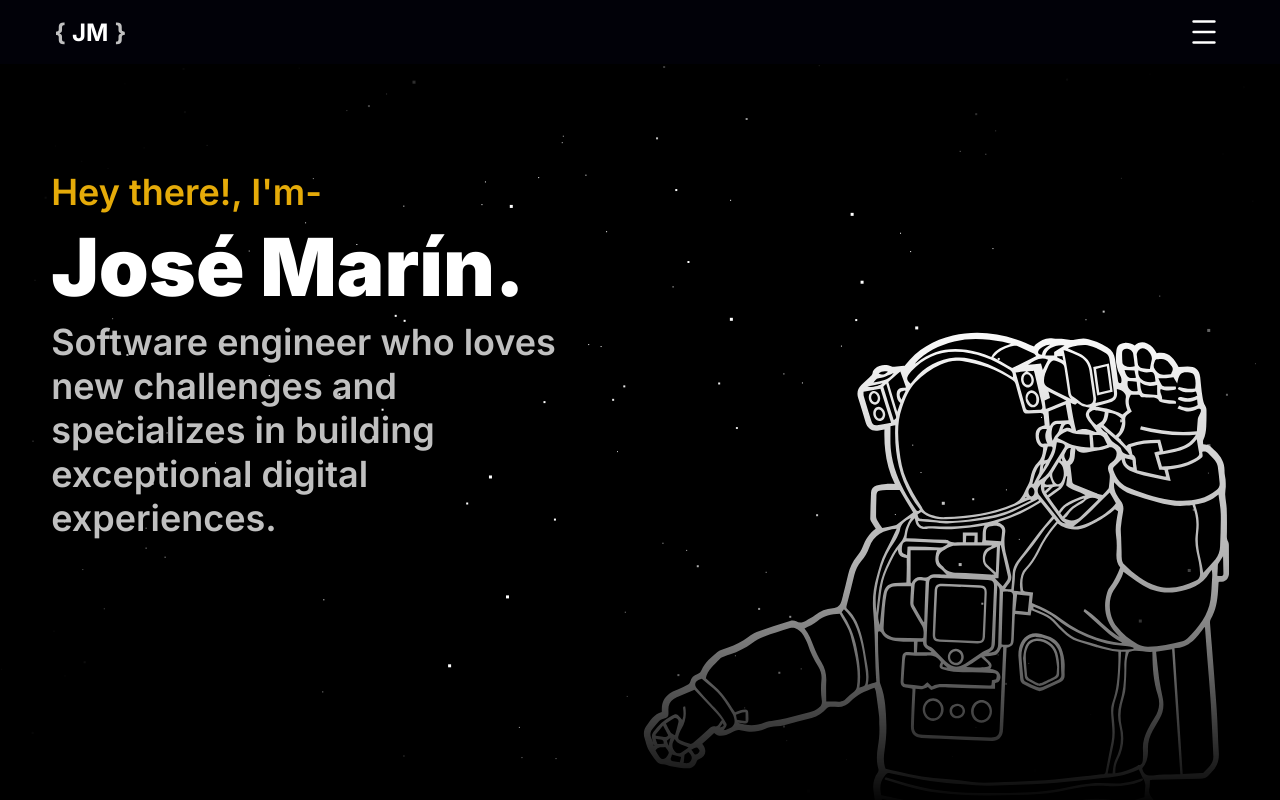
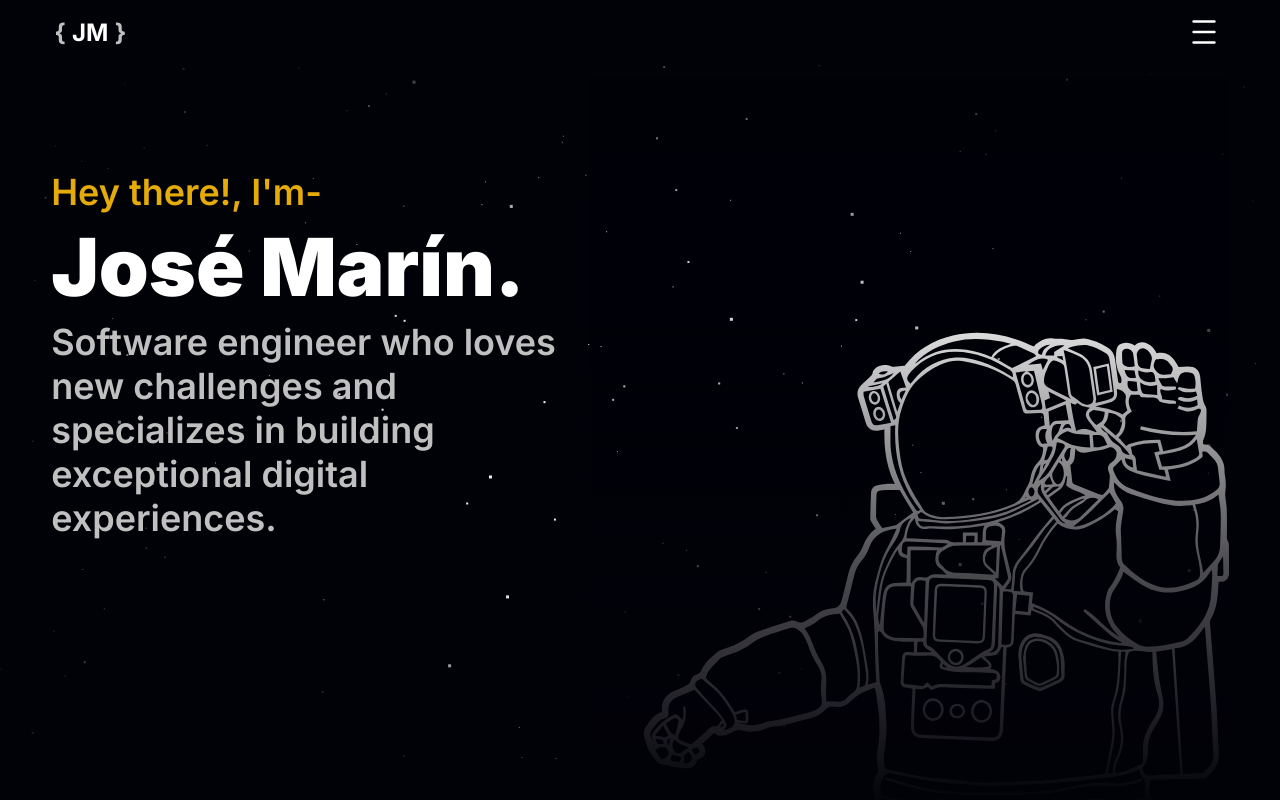
Before and after one commit to josema03/portfolio, a Next.js app: page / in a window 1280 px wide. Shown: the top 800 px of the page. Built offline with nearby package versions, Linux system fonts and the light colour scheme.

Commit message:
feat: small ui fix

```diff
--- a/components/HeroSection.tsx
+++ b/components/HeroSection.tsx
@@ -1,4 +1,5 @@
 import { motion, Variants } from "framer-motion";
+import { transparentize } from "polished";
 import React from "react";
 import { Box, Flex, Image } from "rebass/styled-components";
 import styled from "styled-components";
@@ -40,11 +41,10 @@ const Faint = styled.div`
   height: 100%;
   width: 100%;
   background: radial-gradient(
-    rgba(0, 0, 0, 0),
-    rgba(0, 0, 0, 0),
-    rgba(0, 0, 0, 0),
-    rgba(0, 0, 0, 0.95),
-    rgba(0, 0, 0, 1)
+    ${({ theme }) => transparentize(1, theme.colors.background.main)},
+    ${({ theme }) => transparentize(0.9, theme.colors.background.main)},
+    ${({ theme }) => transparentize(0.3, theme.colors.background.main)},
+    ${({ theme }) => transparentize(0, theme.colors.background.main)}
   );
 `;
 
@@ -57,10 +57,10 @@ const AstronautFaint = styled.div`
   width: 100%;
   background: linear-gradient(
     to bottom,
-    rgba(0, 0, 0, 0),
-    rgba(0, 0, 0, 0),
-    rgba(0, 0, 0, 0.3),
-    rgba(0, 0, 0, 1)
+    ${({ theme }) => transparentize(1, theme.colors.background.main)},
+    ${({ theme }) => transparentize(0.9, theme.colors.background.main)},
+    ${({ theme }) => transparentize(0.3, theme.colors.background.main)},
+    ${({ theme }) => transparentize(0, theme.colors.background.main)}
   );
 `;
 
--- a/components/Theme.tsx
+++ b/components/Theme.tsx
@@ -4,7 +4,7 @@ import { darkTheme } from "../theme/theme";
 
 const BlackBody = createGlobalStyle`
   body {
-    background-color: black;
+    background-color: ${({ theme }) => theme.colors.background.main};
   }
 `;
 
```
